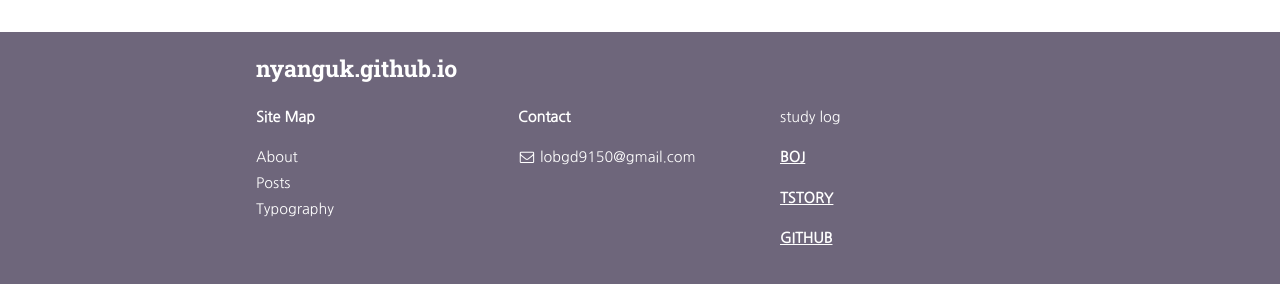
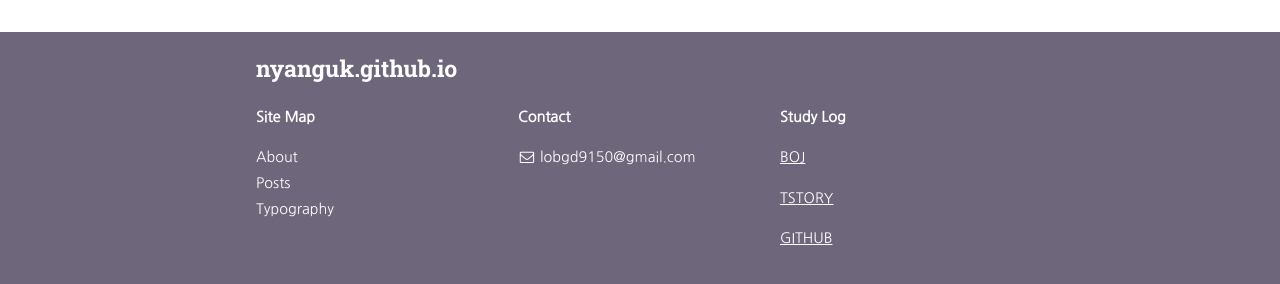
Before and after one commit to NyangUk/nyanguk.github.io, a Jekyll site: the page built from index.html, in a window 1280 px wide and 900 px high, scrolled down 1113 px. Shown: the part 602-886 px from the top of the window. Built offline with Jekyll 4.4.1, drawn with Linux system fonts in a browser that asks for light colours; nearby versions of some CDN libraries; the list of posts is cut into pages by our own code.

Commit message:
하단 링크수정

```diff
--- a/_includes/footer.html
+++ b/_includes/footer.html
@@ -38,10 +38,10 @@
     </div>
 
     <div class="site-signature">
-      <p class="text">{{"study log"}}</p>
-      <p class="rss-subscribe text"><strong> <a href="{{https://www.acmicpc.net/user/lobgd9150}}">BOJ</a></strong></p>
-      <p class="rss-subscribe text"><strong> <a href="{{https://nyanguk.tistory.com/}}">TSTORY</a></strong></p>
-      <p class="rss-subscribe text"><strong> <a href="{{https://github.com/NyangUk}}">GITHUB</a></strong></p>
+      <p><strong>Study Log</strong></p>
+      <p class="text"> <a href="https://www.acmicpc.net/user/lobgd9150">BOJ</a></p>
+      <p class="text"> <a href="https://nyanguk.tistory.com/">TSTORY</a></p>
+      <p class="text"> <a href="https://github.com/NyangUk">GITHUB</a></p>
     </div>
 
   </div>
```
